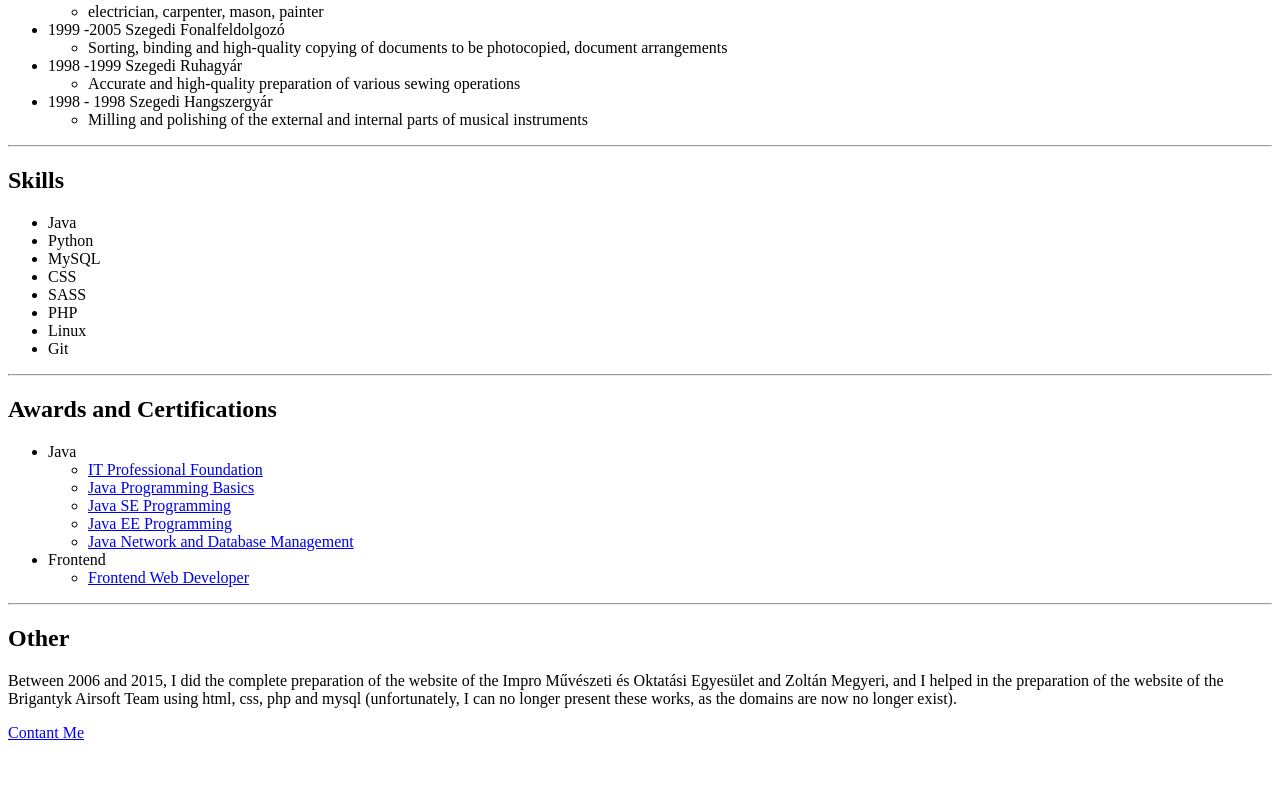
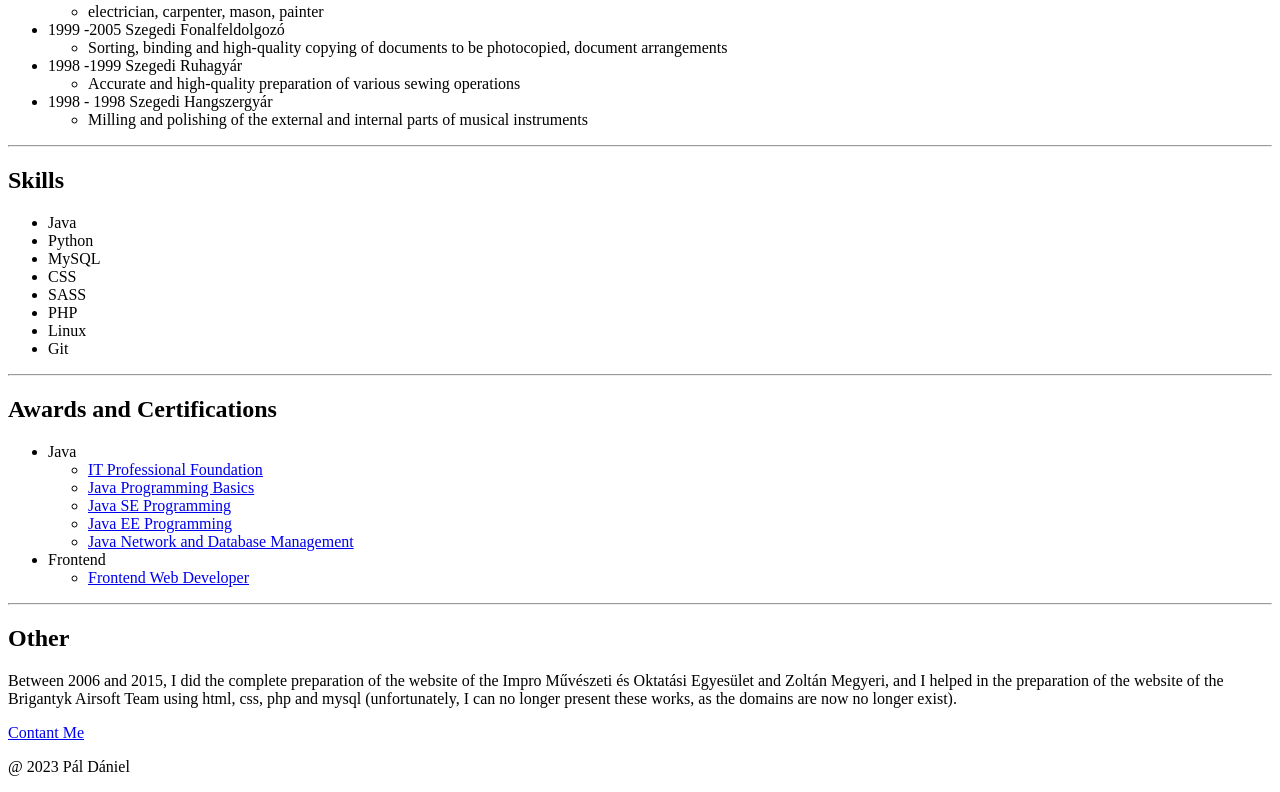
Before and after one commit to Pal79/resume, a plain HTML site: page index.html in a window 1280 px wide. Shown: the part 1103-1895 px from the top of the page. Before the commit the page ends 1853 px from the top, so only its background shows below. Drawn offline with Linux system fonts and the light colour scheme.

Commit message:
index.html modified, footer added

```diff
--- a/index.html
+++ b/index.html
@@ -166,4 +166,7 @@
         <a href="contact.html">Contant Me</a>
 
     </body>
+    <footer>
+        <p>@ 2023 Pál Dániel</p>
+    </footer>
 </html>
```
